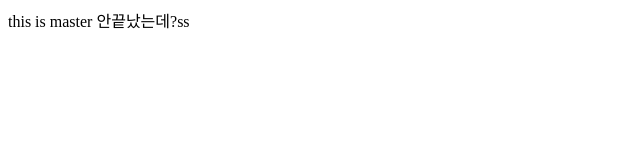
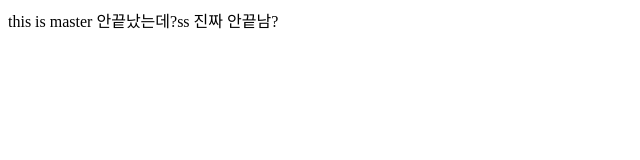
Before and after one commit to byeongjin1/practice-for-git, a plain HTML site: page index.html in a window 1280 px wide. Shown: the whole page, without its empty margins (0-640 px from the left). Drawn offline with Linux system fonts and the light colour scheme.

Commit message:
왜안대애애

```diff
--- a/index.html
+++ b/index.html
@@ -8,5 +8,6 @@
 <body>
     this is master
     안끝났는데?ss
+    진짜 안끝남?
 </body>
 </html>
```
